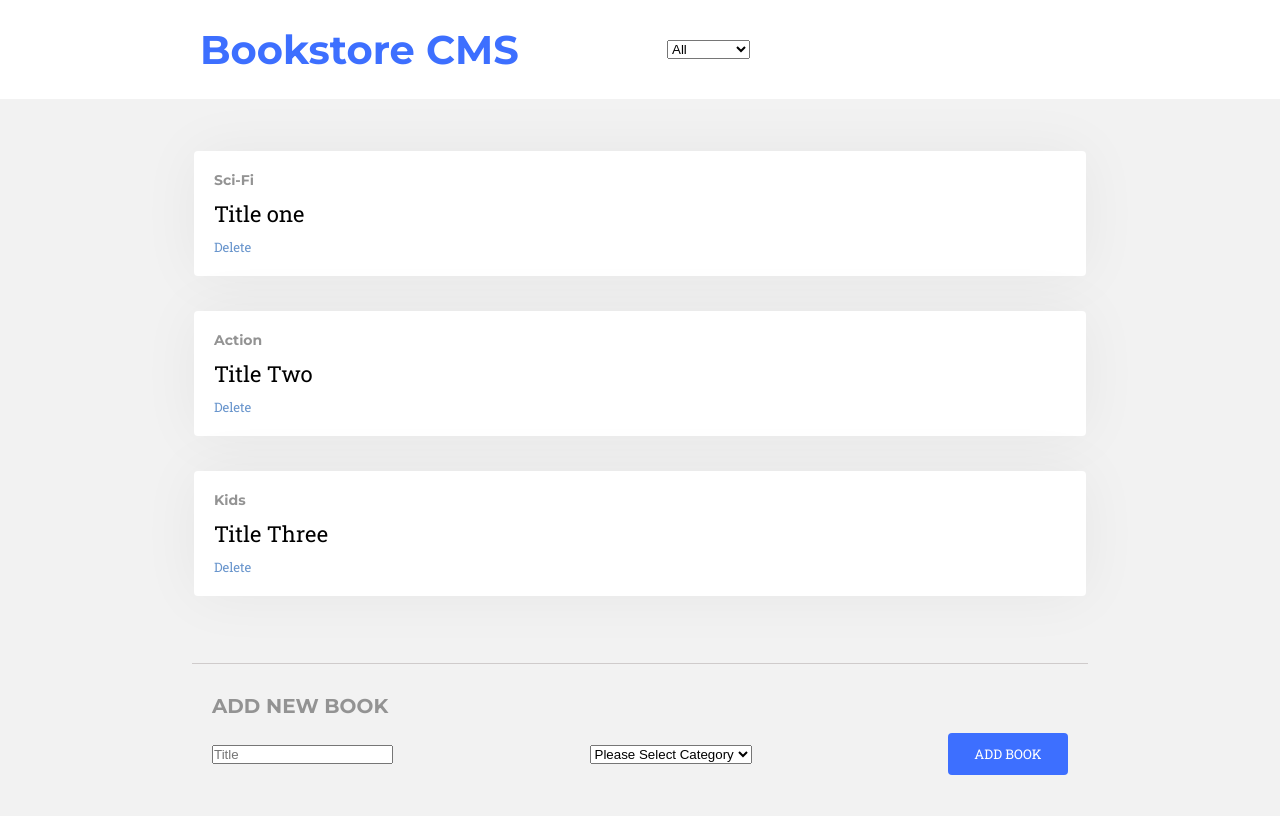
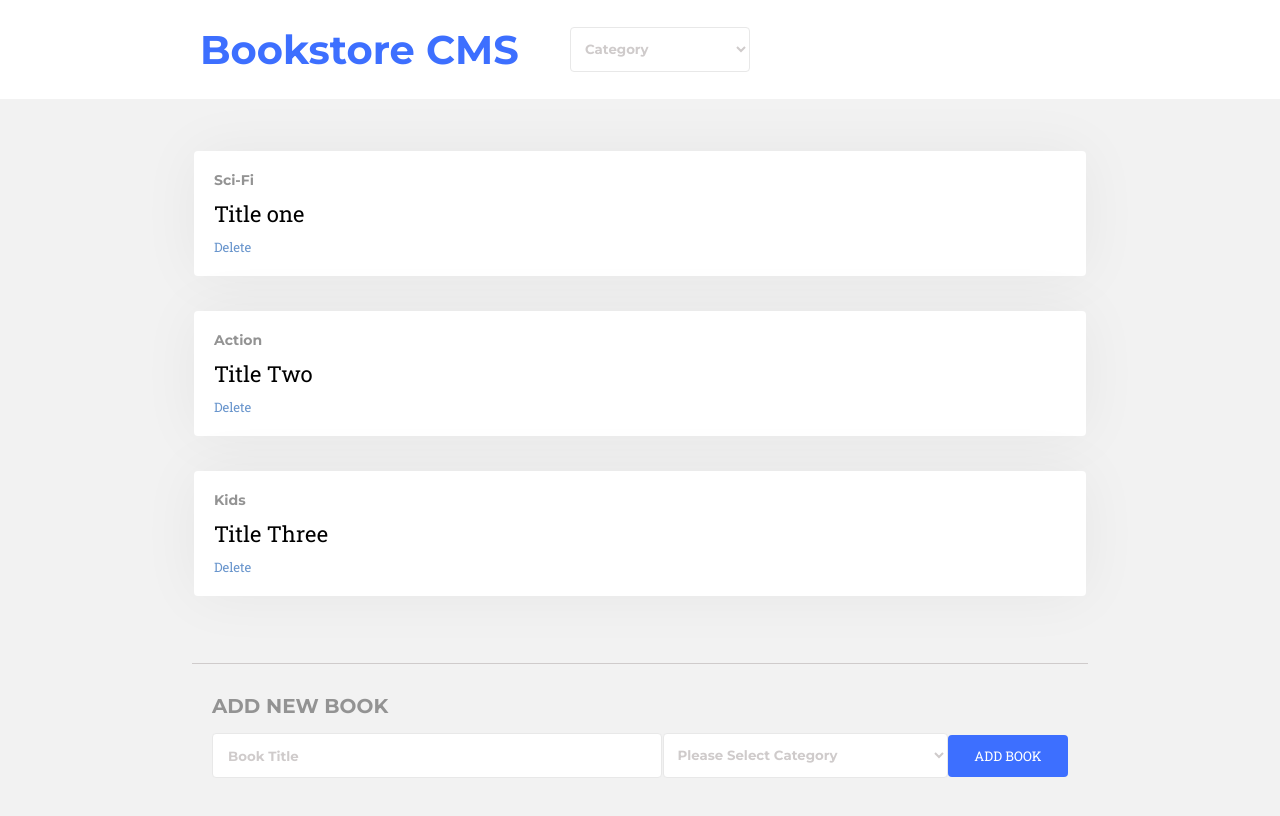
Before and after one commit to dev1980/react-bookstore, a React (Create React App) app: page / in a window 1280 px wide. Built offline with nearby package versions, Linux system fonts and the light colour scheme.

Commit message:
merge recent changes

```diff
--- a/src/components/CategoryFilter.js
+++ b/src/components/CategoryFilter.js
@@ -3,8 +3,8 @@ import Proptypes from 'prop-types';
 import categories from '../utils/bookCategories';
 
 const CategoryFilter = ({ changeFilter }) => (
-  <select onChange={e => changeFilter(e.target.value)}>
-    {['All', ...categories].map(category => (
+  <select onChange={e => changeFilter(e.target.value)} className="header-select">
+    {['Category', ...categories].map(category => (
       <option key={category} value={category}>
         {category}
       </option>
--- a/src/containers/BooksForm.js
+++ b/src/containers/BooksForm.js
@@ -54,15 +54,25 @@ class BooksForm extends Component {
       <form onSubmit={this.handleSubmit}>
         <h4>ADD NEW BOOK</h4>
         <div className="form-group">
-        <input type="text" placeholder="Title" name="title" onChange={this.handleChange} />
-        <select name="category" onChange={this.handleChange} defaultValue="Please Select Category">
-          <option disabled>
-            Please Select Category
-          </option>
-          {categories.map(category => (
-            <option value={category} key={Math.random() * 5}>
-              {category}
+          <input
+            type="text"
+            placeholder="Book Title"
+            name="title"
+            onChange={this.handleChange}
+            className="input-text"
+          />
+          <select
+            name="category"
+            onChange={this.handleChange}
+            className="select-category"
+          >
+            <option disabled selected>
+              Please Select Category
             </option>
+            {categories.map(category => (
+              <option value={category} key={Math.random() * 5}>
+                {category}
+              </option>
             ))}
           </select>
           <input type="submit" value="add book" className="submit-btn" />
--- a/src/containers/BooksList.js
+++ b/src/containers/BooksList.js
@@ -11,7 +11,7 @@ const BookList = ({
 }) => {
   const handleRemoveBook = book => removeBook(book);
 
-  const bookCategory = filter === 'All' ? books : books.filter(book => book.category === filter);
+  const bookCategory = filter === 'Category' ? books : books.filter(book => book.category === filter);
 
   const showBooks = bookCategory.length > 0 ? (bookCategory.map(book => (
     <Book book={book} key={Math.random() * 30} removeBook={handleRemoveBook} />
--- a/src/reducers/filter.js
+++ b/src/reducers/filter.js
@@ -3,13 +3,13 @@ import actions from '../actions/index';
 const { action } = actions;
 const { CHANGE_FILTER } = action;
 
-const filterReducer = (state = 'All', action) => {
+const filterReducer = (state = 'Category', action) => {
   switch (action.type) {
     case CHANGE_FILTER:
-      if (action.payload !== 'All') {
+      if (action.payload !== 'Category') {
         return action.payload;
       }
-      return 'All';
+      return 'Category';
 
     default:
       return state;
```
